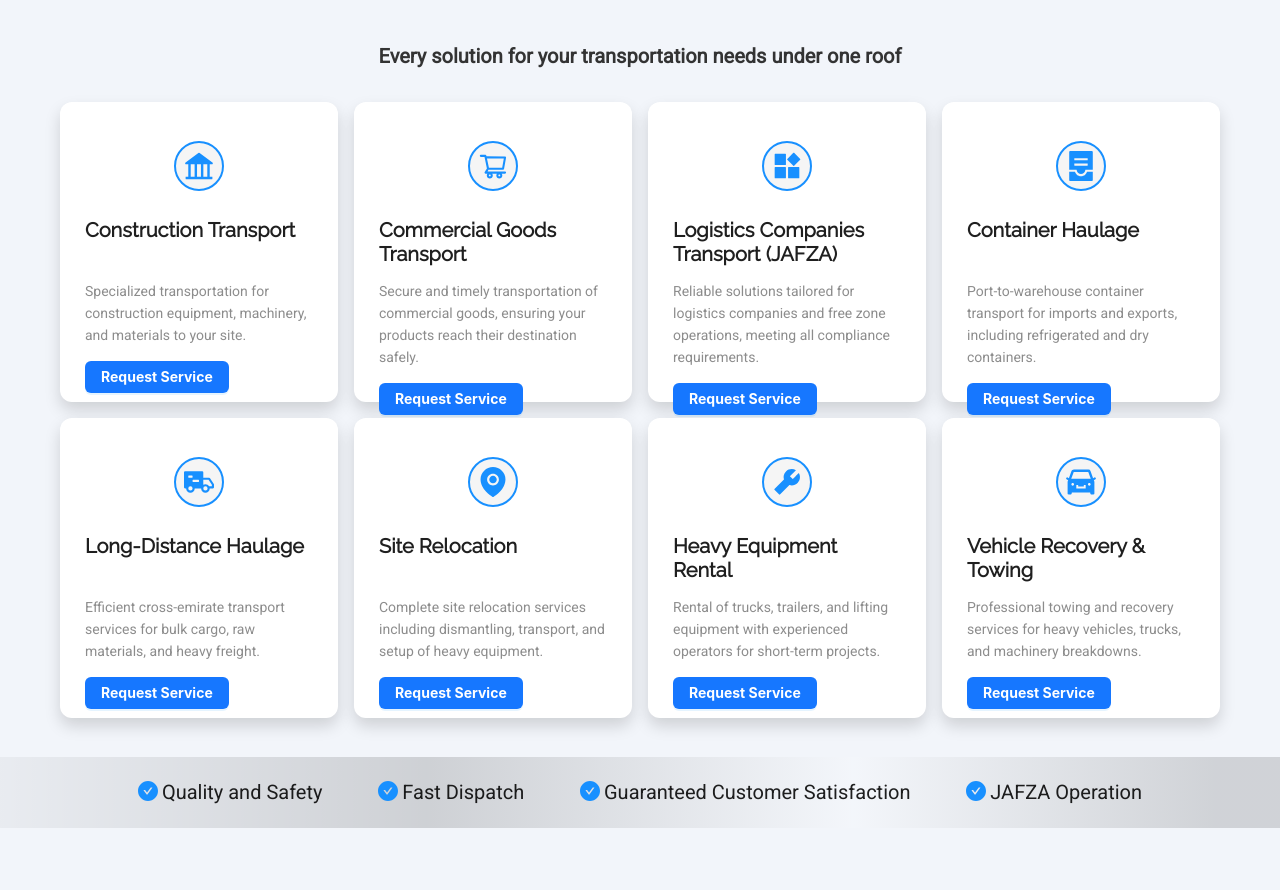
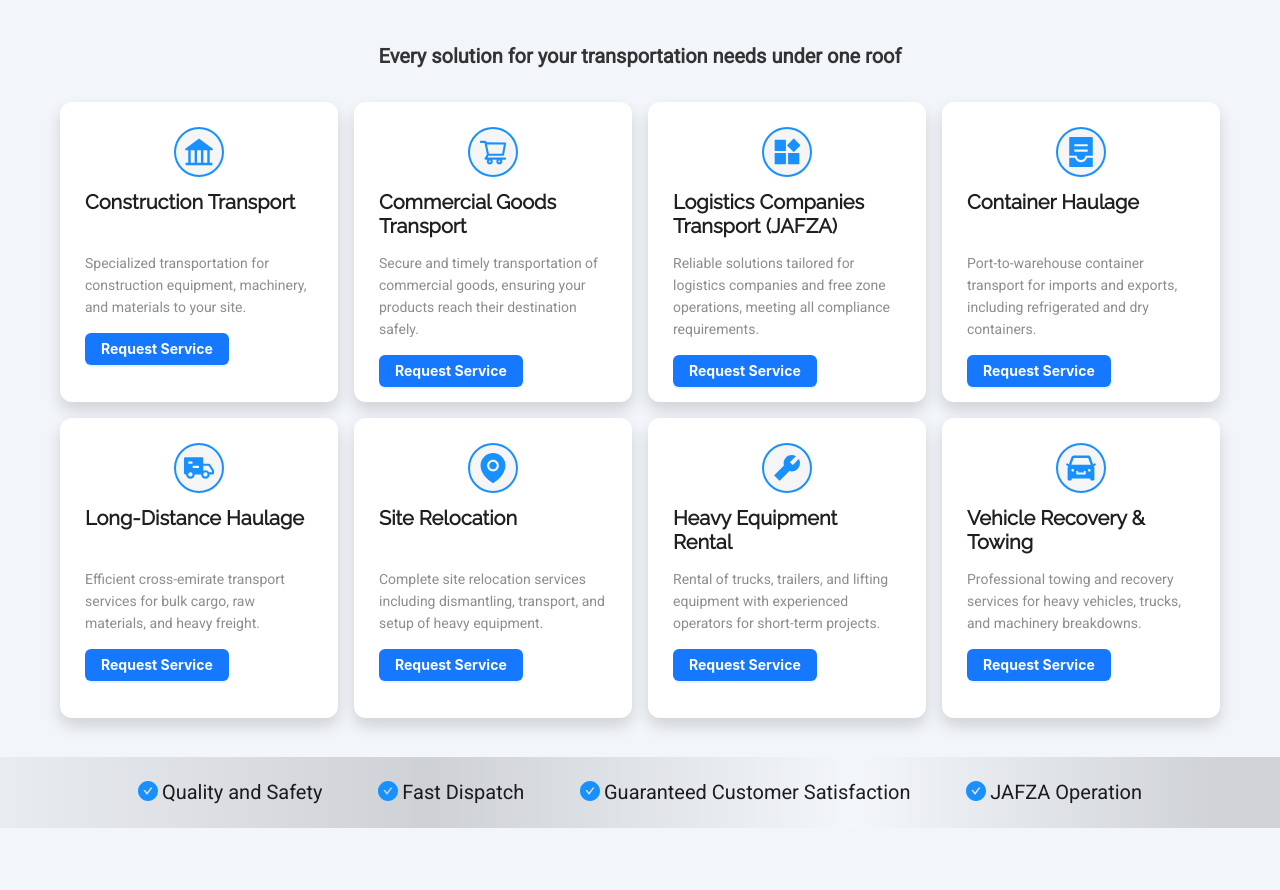
Before and after one commit to IsaacNjenga/Kazwa_Transport, a React (Create React App) app in the folder front/: page /services in a window 1280 px wide. Shown: the part 880-1770 px from the top of the page. Built offline with nearby package versions, Linux system fonts and the light colour scheme.

Commit message:
fixed cards

```diff
--- a/front/src/components/ServiceModal.js
+++ b/front/src/components/ServiceModal.js
@@ -50,7 +50,7 @@ function ServiceModal({ serviceName, loading, setOpenModal, openModal }) {
   return (
     <Modal
       title={
-        <span style={{ fontFamily: "Raleway", fontSize: 24, padding: "0 8px" }}>
+        <span style={{ fontFamily: "Raleway", fontSize: 24, padding: 0, fontWeight: 600 }}>
           {serviceName}
         </span>
       }
--- a/front/src/pages/Services.js
+++ b/front/src/pages/Services.js
@@ -191,7 +191,7 @@ function Services() {
                     boxShadow: "0 8px 16px rgba(0,0,0,0.15)",
                   }}
                 >
-                  <p style={{ textAlign: "center" }}>{card.icon}</p>
+                  <p style={{ textAlign: "center" ,margin:0}}>{card.icon}</p>
                   <div
                     style={{
                       display: "flex",
```
